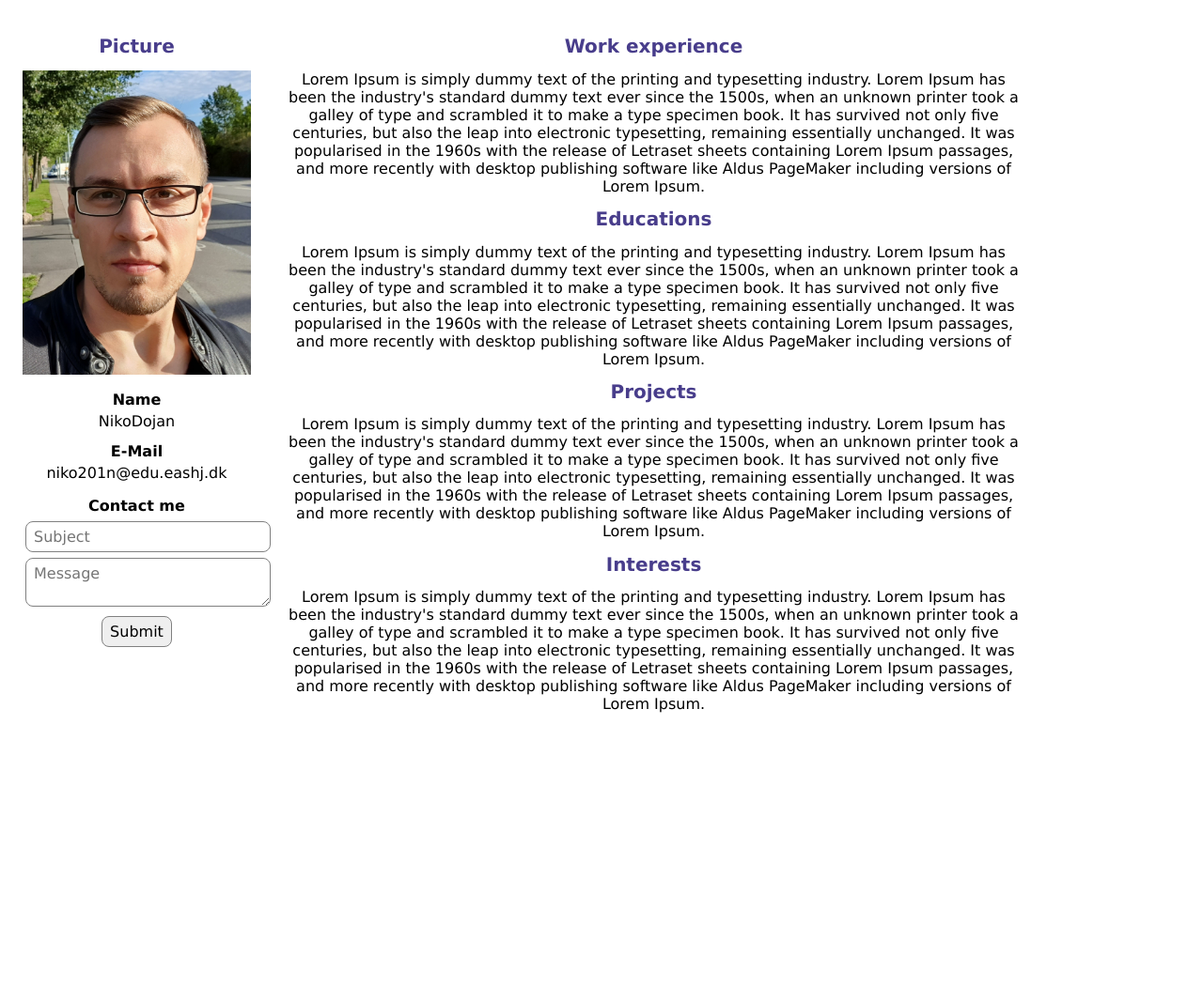
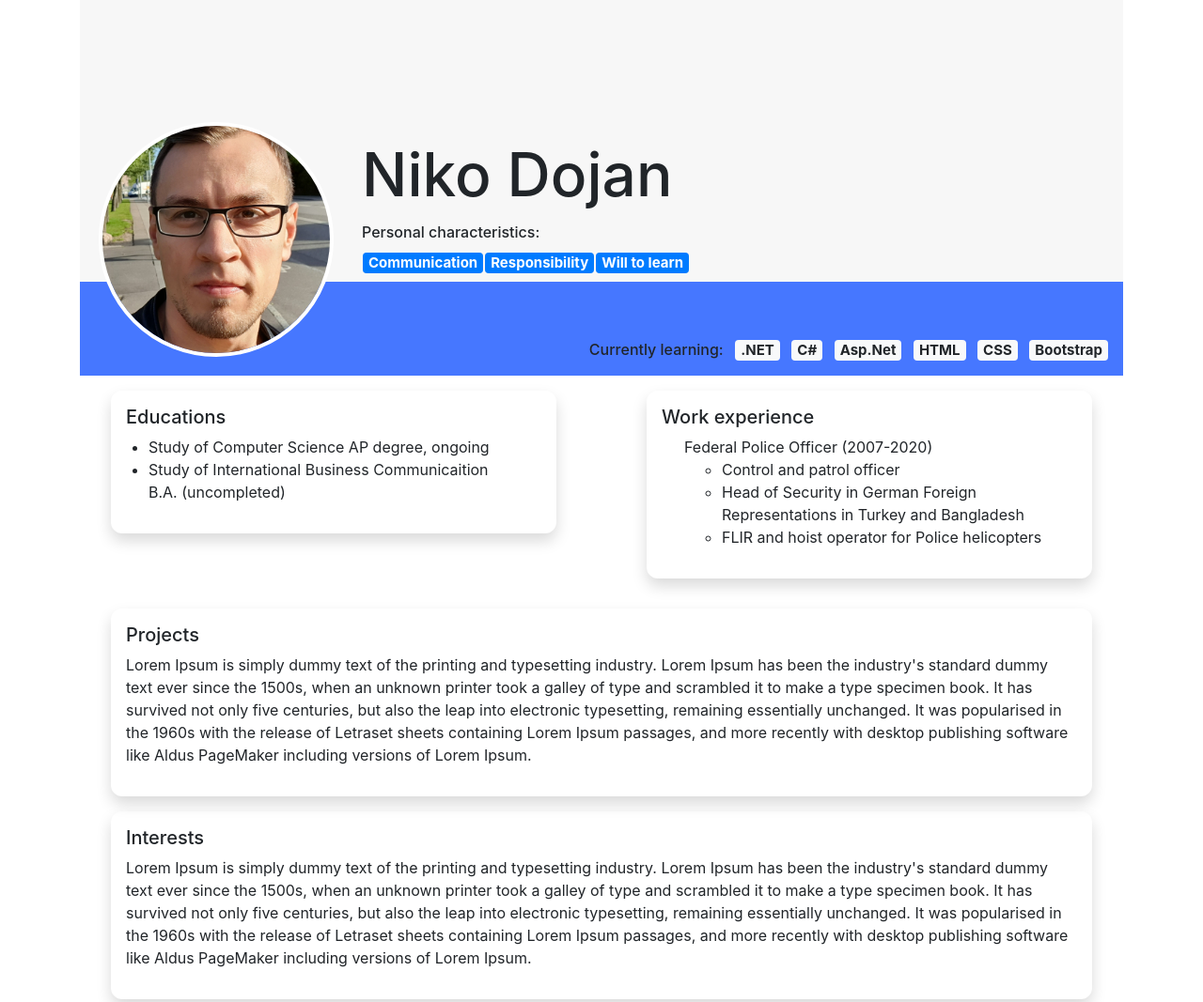
Before and after one commit to zealand-3O-2021E/html-css-bootstrap-dojo85, a plain HTML site: page index.html in a window 1280 px wide. Shown: the top 1067 px of the page at 94% size. Before the commit the page ends 800 px from the top, so only its background shows below. Drawn offline with nearby package versions, Linux system fonts and the light colour scheme.

Commit message:
new intro

```diff
--- a/index.html
+++ b/index.html
@@ -2,65 +2,155 @@
 <!DOCTYPE html>
 <html>
 <head>
-    <link rel="stylesheet" type="text/css" href="mystyle.css">
-
-
+    <link rel="stylesheet" type="text/css" href="style.css">
+    <link rel="stylesheet" href="https://stackpath.bootstrapcdn.com/bootstrap/4.4.1/css/bootstrap.min.css" integrity="sha384-Vkoo8x4CGsO3+Hhxv8T/Q5PaXtkKtu6ug5TOeNV6gBiFeWPGFN9MuhOf23Q9Ifjh" crossorigin="anonymous">
 
 <title>Page Title</title>
 </head>
 <body>
 
-  <div style="max-width: 1100px; text-align: center;">
-   <div class="sidebar">
-  <h1>Picture</h1>
-  <img class="profile-img" src="/html-css-bootstrap-dojo85/images/profile.jpg">
+<div class="container">
 
-  <div>
-    <h2>Name</h2>
-    <p>NikoDojan</p>
-    <h2>E-Mail</h2>
-    <p>niko201n@edu.eashj.dk</p>
-  </div>
-  <div style="margin-top: 1rem;">
-    <h2>Contact me</h2>
-    <form method="post" class="contact-form">
-      <input class="text-input w-100" type="text" placeholder="Subject">
-      <br>
-      <textarea class="text-input w-100" placeholder="Message"></textarea>
-      <br>
-      <button class="text-input" type="submit">Submit</button>
-    </form>
-  </div>
- </div>
+  <div class="intro-container">
 
-  <div class="main-section">
-    <h1>Work experience</h1>
-    <p>
-      Lorem Ipsum is simply dummy text of the printing and typesetting industry. Lorem Ipsum has been the industry's standard dummy text ever since the 1500s, when an unknown printer took a galley of type and scrambled it to make a type specimen book. It has survived not only five centuries, but also the leap into electronic typesetting, remaining essentially unchanged. It was popularised in the 1960s with the release of Letraset sheets containing Lorem Ipsum passages, and more recently with desktop publishing software like Aldus PageMaker including versions of Lorem Ipsum.
-    </p>
-    <h1>Educations</h1>
-    <p>
-      Lorem Ipsum is simply dummy text of the printing and typesetting industry. Lorem Ipsum has been the industry's standard dummy text ever since the 1500s, when an unknown printer took a galley of type and scrambled it to make a type specimen book. It has survived not only five centuries, but also the leap into electronic typesetting, remaining essentially unchanged. It was popularised in the 1960s with the release of Letraset sheets containing Lorem Ipsum passages, and more recently with desktop publishing software like Aldus PageMaker including versions of Lorem Ipsum.
-    </p>
-    <h1>Projects</h1>
-    <p>
-      Lorem Ipsum is simply dummy text of the printing and typesetting industry. Lorem Ipsum has been the industry's standard dummy text ever since the 1500s, when an unknown printer took a galley of type and scrambled it to make a type specimen book. It has survived not only five centuries, but also the leap into electronic typesetting, remaining essentially unchanged. It was popularised in the 1960s with the release of Letraset sheets containing Lorem Ipsum passages, and more recently with desktop publishing software like Aldus PageMaker including versions of Lorem Ipsum.
-    </p>
-    <h1>Interests</h1>
-    <p>
-      Lorem Ipsum is simply dummy text of the printing and typesetting industry. Lorem Ipsum has been the industry's standard dummy text ever since the 1500s, when an unknown printer took a galley of type and scrambled it to make a type specimen book. It has survived not only five centuries, but also the leap into electronic typesetting, remaining essentially unchanged. It was popularised in the 1960s with the release of Letraset sheets containing Lorem Ipsum passages, and more recently with desktop publishing software like Aldus PageMaker including versions of Lorem Ipsum.
-    </p>
-  </div>
 
-</div>
+    <div class="w-100 h-100 intro-sub">
+      <div class="h-75" style="background-color: rgb(247, 247, 247); position: relative;">
+        <div class="name">
+          <p class="mb-1">Niko Dojan</p>
+          <div>
+            <h6>Personal characteristics:</h6>
+            <table>
+              <tr>
+                <td><h5><span class="badge badge-primary">Communication</span></h5>  </td>
+                  <td><h5><span class="badge badge-primary">Responsibility</span></h5>  </td>
+                  <td>
+                    <h5><span class="badge badge-primary">Will to learn</span></h5>
+                  </td>
+              </tr>
+            </table>
 
 
 
+          </div>
+
+        </div>
+      </div>
+      <div class="h-25" style="background-color: rgb(70, 119, 255);">
+
+        <div class="skills">
+          <div>
+
+            <ul class="list-unstyled list-inline mb-0">
+              <li class="list-inline-item"><h6>Currently learning:</h6></li>
+              <li class="list-inline-item">
+                <h5><span class="badge badge-light">.NET</span></h5>
+              </li>
+              <li class="list-inline-item">
+                <h5><span class="badge badge-light">C#</span></h5>
+              </li>
+              <li class="list-inline-item">
+                <h5><span class="badge badge-light">Asp.Net</span></h5>
+              </li>
+              <li class="list-inline-item">
+                <h5><span class="badge badge-light">HTML</span></h5>
+              </li>
+              <li class="list-inline-item">
+                <h5><span class="badge badge-light">CSS</span></h5>
+              </li>
+              <li class="list-inline-item">
+                <h5><span class="badge badge-light">Bootstrap</span></h5>
+              </li>
+            </ul>
+          </div>
+
+          <div>
+            <ul class="list-unstyled list-inline mb-0">
+
+            </ul>
+          </div>
+
+        </div>
+      </div>
+    </div>
+    <div class="img-container">
+      <img src="/html-css-bootstrap-dojo85/images/profile.jpg">
+    </div>
+
+  </div>
+
+<section id="experience">
+  <div class="row">
+
+    <div class="col px-5 text-row" id="education">
+      <div class="shadow p-3 b-radius">
+      <h5>Educations</h4>
+      <ul class="px-4">
+        <li>Study of Computer Science AP degree, ongoing</li>
+        <li>Study of International Business Communicaition B.A. (uncompleted)</li>
+      </ul>
+      </div>
+    </div>
+
+
+    <div class="col px-5 text-row" id="work">
+      <div class="shadow p-3 b-radius">
+            <h5>Work experience</h4>
+          <ul class="list-unstyled px-4">
+            <li>
+              <li>Federal Police Officer (2007-2020)</li>
+              <ul>
+                <li>Control and patrol officer</li>
+                <li>Head of Security in German Foreign Representations in Turkey
+                  and Bangladesh</li>
+                <li>FLIR and hoist operator for Police helicopters</li>
+              </ul>
+            </li>
+
+          </ul>
+      </div>
+    </div>
+  </div>
+
+</section>
+
+  <div class="row px-5 text-row text-row">
+    <div class="shadow p-3 b-radius">
+      <h5>Projects</h5>
+      <p>
+        Lorem Ipsum is simply dummy text of the printing and typesetting industry. Lorem Ipsum has been the industry's standard dummy text ever since the 1500s, when an unknown printer took a galley of type and scrambled it to make a type specimen book. It has survived not only five centuries, but also the leap into electronic typesetting, remaining essentially unchanged. It was popularised in the 1960s with the release of Letraset sheets containing Lorem Ipsum passages, and more recently with desktop publishing software like Aldus PageMaker including versions of Lorem Ipsum.
+      </p>
+    </div>
+  </div>
+
+  <div class="row px-5 text-row">
+    <div class="shadow p-3 b-radius">
+      <h5>Interests</h5>
+      <p>
+        Lorem Ipsum is simply dummy text of the printing and typesetting industry. Lorem Ipsum has been the industry's standard dummy text ever since the 1500s, when an unknown printer took a galley of type and scrambled it to make a type specimen book. It has survived not only five centuries, but also the leap into electronic typesetting, remaining essentially unchanged. It was popularised in the 1960s with the release of Letraset sheets containing Lorem Ipsum passages, and more recently with desktop publishing software like Aldus PageMaker including versions of Lorem Ipsum.
+      </p>
+    </div>
+  </div>
+
+  <div class="row px-5 text-row">
+    <div class="shadow p-3 b-radius text-center w-100">
+      <h2>Contact me</h2>
+      <div class="d-flex flex-row justify-content-center text-center">
+      <div class="col col-md-7 w-100">
+              <form method="post">
+                    <input class="form-control mb-1" type="text" placeholder="Subject">
+                    <textarea class="form-control mb-1" placeholder="Message" rows="5"></textarea>
+                    <button class="btn btn-outline-dark" type="submit">Submit</button>
+                </form>
+            </div>
+      </div>
+
+
+    </div>
+  </div>
 
 
 
-
-
-
+</div>
 </body>
 </html>
--- a/myStyle.css
+++ b/myStyle.css
@@ -3,12 +3,10 @@ body {
     font-size: 16px;
 }
 
-/* H1 tags */
 h1 {
-
-    font-size: 1.25rem;
-    color: darkslateblue;
-    }
+  font-size: 24px;
+  color: darkslateblue;
+}
 
 .sidebar {
     width: 25%;
--- /dev/null
+++ b/style.css
@@ -0,0 +1,55 @@
+.text-row {
+    margin: 1rem 0;
+}
+
+.b-radius {
+    border-radius: 12px;
+}
+
+.bg-blue {
+    background-color: darkblue !important;
+}
+
+div.skills {
+    position: absolute;
+    max-width: fit-content;
+    bottom: .5rem;
+    right: 1rem;
+}
+
+div.name {
+    position: absolute;
+    max-width: fit-content;
+    bottom: 0;
+    left: 300px;
+    font-size: 4rem;
+    font-weight: 500;
+}
+
+.intro-container {
+    height: 50vh;
+}
+
+.img-container {
+    position: relative;
+    z-index: 10;
+    border-radius: 50%;
+    overflow: hidden;
+    width: 250px;
+    height: 250px;
+    bottom: 270px;
+    left:20px;
+    border: solid 4px white;
+}
+
+.intro-sub {
+    position: relative;
+}
+
+.img-container > img {
+    width: 250px;
+    height: 250px;
+    object-position: center;
+    object-fit: cover;
+
+}
```
